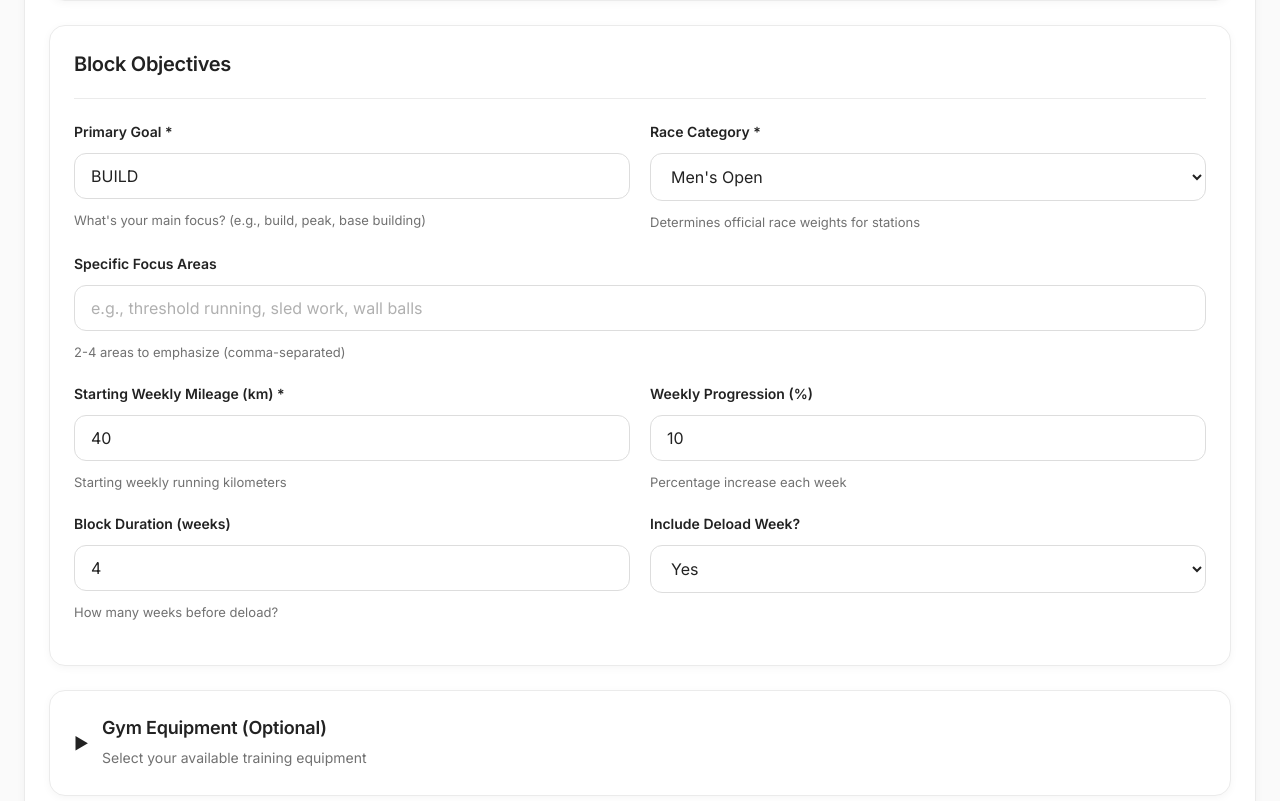
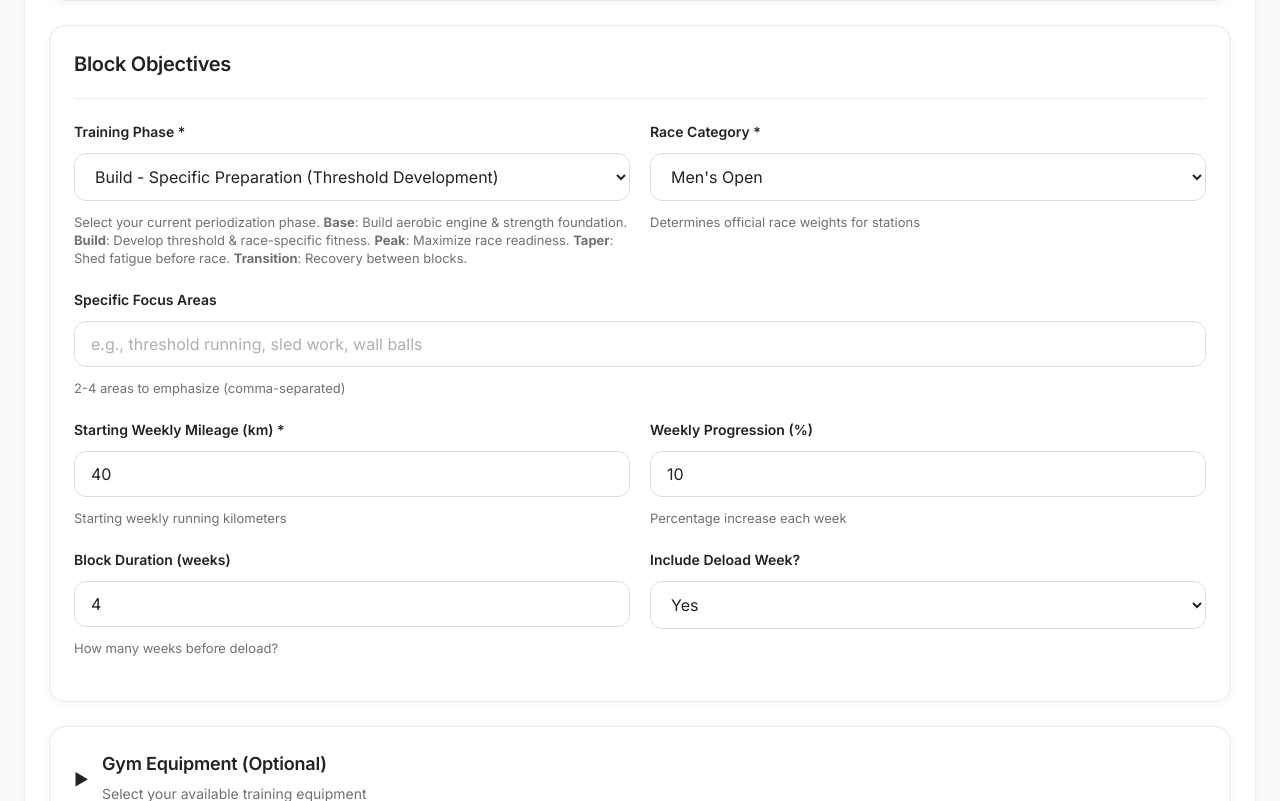
Before and after one commit to artiemellors/Blocksmith-agent, a Flask app: page / in a window 1280 px wide. Shown: the part 1499-2300 px from the top of the page. Run offline with Flask 3, Linux system fonts and the light colour scheme.

Commit message:
Update form to use TrainingPhase dropdown with descriptions
Replace free-text primary_goal input with structured dropdown:
- 5 phase options: base, build, peak, taper, transition
- Each option includes descriptive label explaining the phase
- Detailed help text explains what each phase means
- Default selection: "build" (most common training phase)

Phase descriptions:
- Base: High volume, Zone 2 focus, build engine
- Build: Threshold development, moderate-high intensity
- Peak: Race specificity, high intensity, low volume
- Taper: Pre-race, low volume, maintain intensity
- Transition: Recovery, unstructured active rest

This ensures form values match the TrainingPhase enum in models.py
and helps users select the appropriate periodization phase.

```diff
--- a/templates/index.html
+++ b/templates/index.html
@@ -139,10 +139,15 @@
                     <h2>Block Objectives</h2>
                     <div class="form-row">
                         <div class="form-group">
-                            <label for="primary_goal">Primary Goal *</label>
-                            <input type="text" id="primary_goal" name="primary_goal" required value="BUILD"
-                                   placeholder="e.g., build, peak, base building">
-                            <small>What's your main focus? (e.g., build, peak, base building)</small>
+                            <label for="primary_goal">Training Phase *</label>
+                            <select id="primary_goal" name="primary_goal" required>
+                                <option value="base">Base - General Preparation (High Volume, Zone 2 Focus)</option>
+                                <option value="build" selected>Build - Specific Preparation (Threshold Development)</option>
+                                <option value="peak">Peak - Competition Phase (Race Specificity, High Intensity)</option>
+                                <option value="taper">Taper - Pre-Race (Low Volume, Maintain Intensity)</option>
+                                <option value="transition">Transition - Recovery (Unstructured, Active Rest)</option>
+                            </select>
+                            <small>Select your current periodization phase. <strong>Base</strong>: Build aerobic engine & strength foundation. <strong>Build</strong>: Develop threshold & race-specific fitness. <strong>Peak</strong>: Maximize race readiness. <strong>Taper</strong>: Shed fatigue before race. <strong>Transition</strong>: Recovery between blocks.</small>
                         </div>
                         <div class="form-group">
                             <label for="race_type">Race Category *</label>
```
